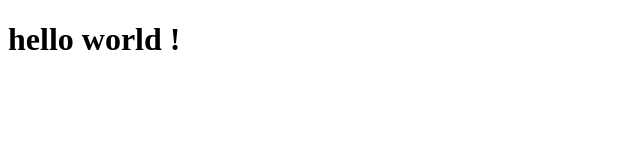
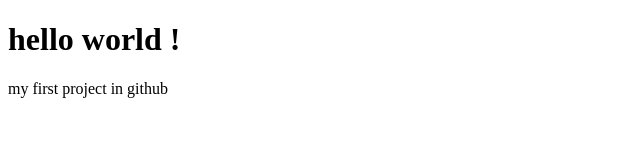
Before and after one commit to OUARRA/project, a plain HTML site: page index.html in a window 1280 px wide. Shown: the whole page, without its empty margins (0-640 px from the left). Drawn offline with Linux system fonts and the light colour scheme.

Commit message:
Update index.html

```diff
--- a/index.html
+++ b/index.html
@@ -8,5 +8,6 @@
 </head>
 <body>
     <h1>hello world !</h1>
+    <p> my first project in github</p>
 </body>
 </html>
```
